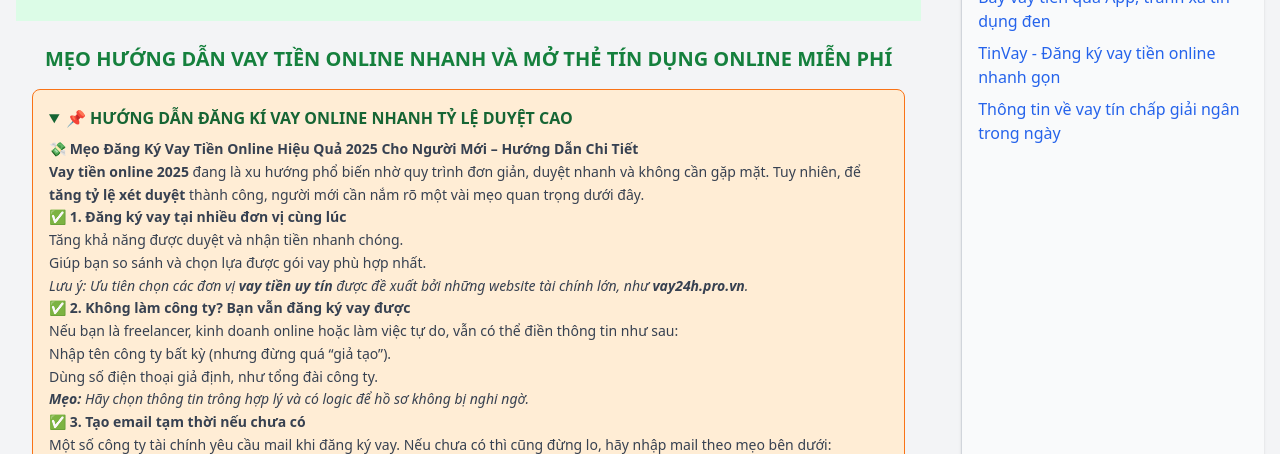
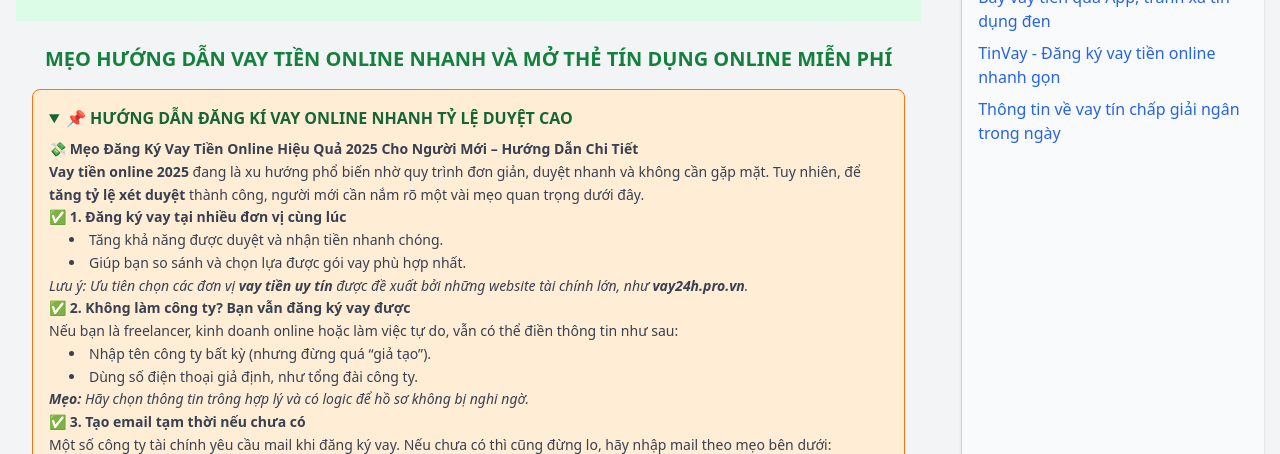
Before and after one commit to thangth89/vay24h, a plain HTML site: page index.html in a window 1280 px wide. Both pictures are taken after a click on the heading "📌 HƯỚNG DẪN ĐĂNG KÍ VAY ONLINE NHANH TỶ LỆ DUYỆT CAO". Shown: the part 275-729 px from the top of the page. Drawn offline with nearby package versions, Linux system fonts and the light colour scheme.

Commit message:
Add files via upload

```diff
--- a/index.html
+++ b/index.html
@@ -6,7 +6,13 @@
     <title>Vay Online - Giới Thiệu</title>
     <script src="https://cdn.tailwindcss.com"></script>
     <style>
-        .active { font-weight: bold; }
+     .active { font-weight: bold; }
+
+.content-section ul {
+  list-style-type: disc;       /* dấu chấm tròn */
+  list-style-position: inside; /* đặt bullet bên trong phần text */
+  margin-left: 1.25rem;        /* thụt vào để nhìn thấy rõ */
+}
 
  /* Tạo nhãn TOP #1 bằng ::before */
     .card-with-top-label::before {
```
